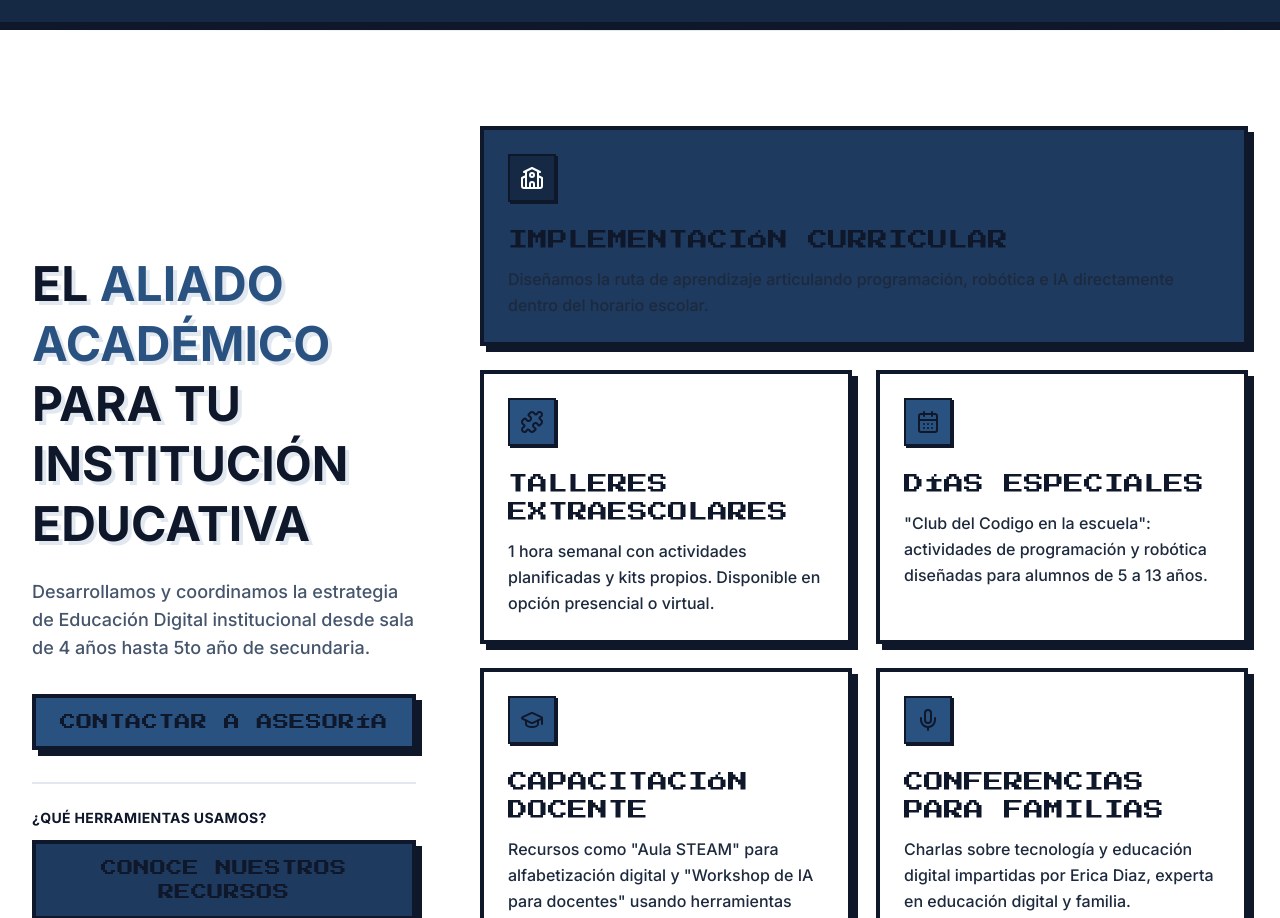
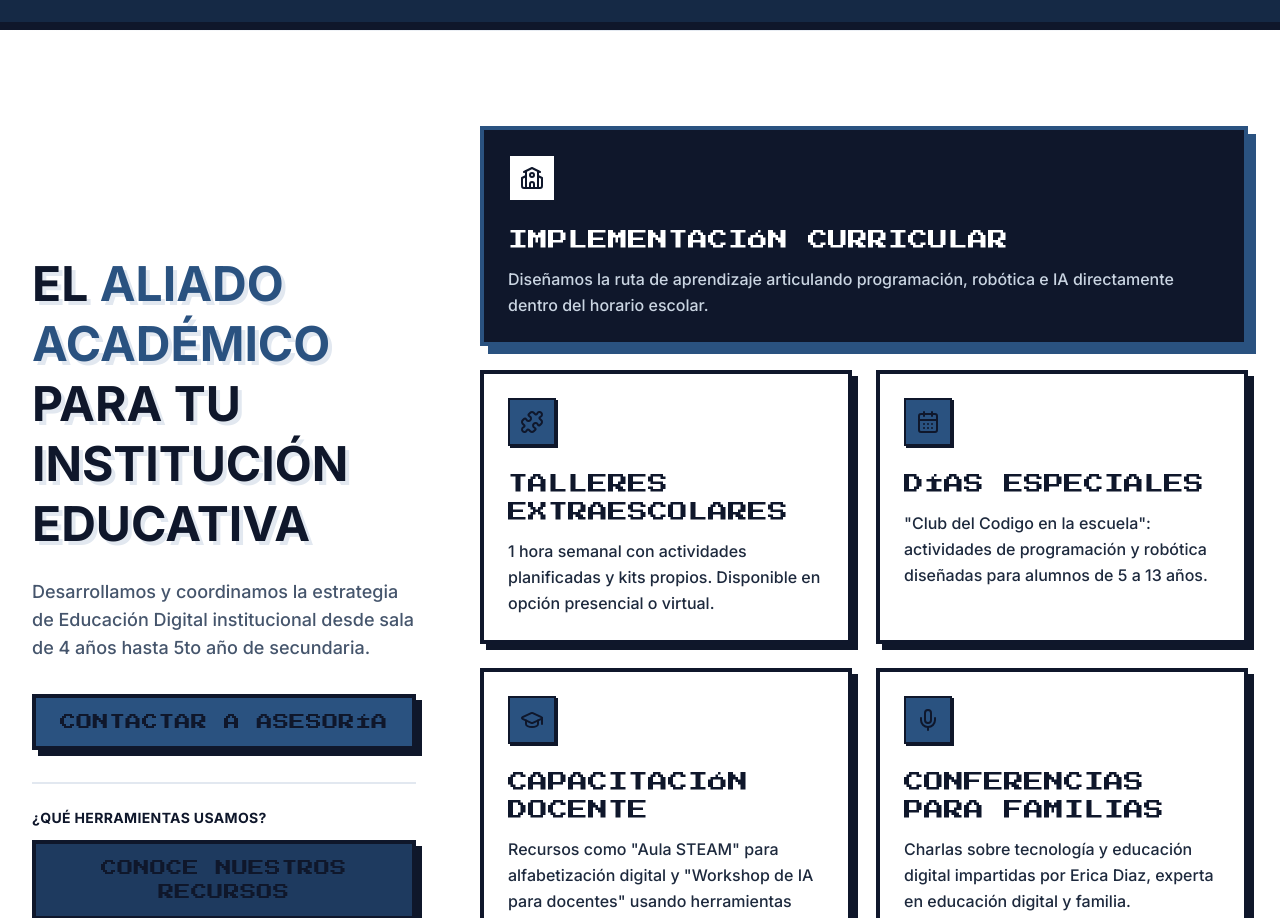
Before and after one commit to juanpachecovibecoding/web-de-playcode-oficial, a React (Vite) app: page / in a window 1280 px wide. Shown: the part 4020-4938 px from the top of the page. Built offline with nearby package versions, Linux system fonts and the light colour scheme; no server answers; the database is empty.

Commit message:
style: apply Recursos Interactivos dark card theme to Implementación Curricular card

```diff
--- a/src/components/Schools.tsx
+++ b/src/components/Schools.tsx
@@ -49,12 +49,12 @@ export const Schools: React.FC = () => {
           <div className="lg:w-2/3">
             <div className="grid grid-cols-1 sm:grid-cols-2 gap-6">
               {/* Service 1 (Highlighted) */}
-              <div className="p-6 border-4 border-slate-900 hover:-translate-y-1 transition-all shadow-[6px_6px_0_0_#0f172a] hover:shadow-[10px_10px_0_0_#0f172a] bg-[#1e3a5f] sm:col-span-2">
-                <div className="w-12 h-12 border-2 border-slate-900 flex items-center justify-center mb-6 shadow-[2px_2px_0_0_#0f172a] bg-[#152945] text-white">
+              <div className="bg-slate-900 p-6 border-4 border-[#2a5280] shadow-[8px_8px_0_0_#2a5280] hover:-translate-y-1 transition-all relative flex flex-col sm:col-span-2">
+                <div className="w-12 h-12 border-2 border-slate-900 flex items-center justify-center mb-6 shadow-[2px_2px_0_0_#0f172a] bg-white text-slate-900">
                   <School className="w-6 h-6" />
                 </div>
-                <h3 className="font-pixel text-xl text-slate-900 mb-3 uppercase">Implementación Curricular</h3>
-                <p className="text-slate-800 font-medium leading-relaxed">Diseñamos la ruta de aprendizaje articulando programación, robótica e IA directamente dentro del horario escolar.</p>
+                <h3 className="font-pixel text-xl text-white mb-3 uppercase">Implementación Curricular</h3>
+                <p className="text-slate-300 font-medium leading-relaxed">Diseñamos la ruta de aprendizaje articulando programación, robótica e IA directamente dentro del horario escolar.</p>
               </div>
 
               {/* Service 2 */}
```
